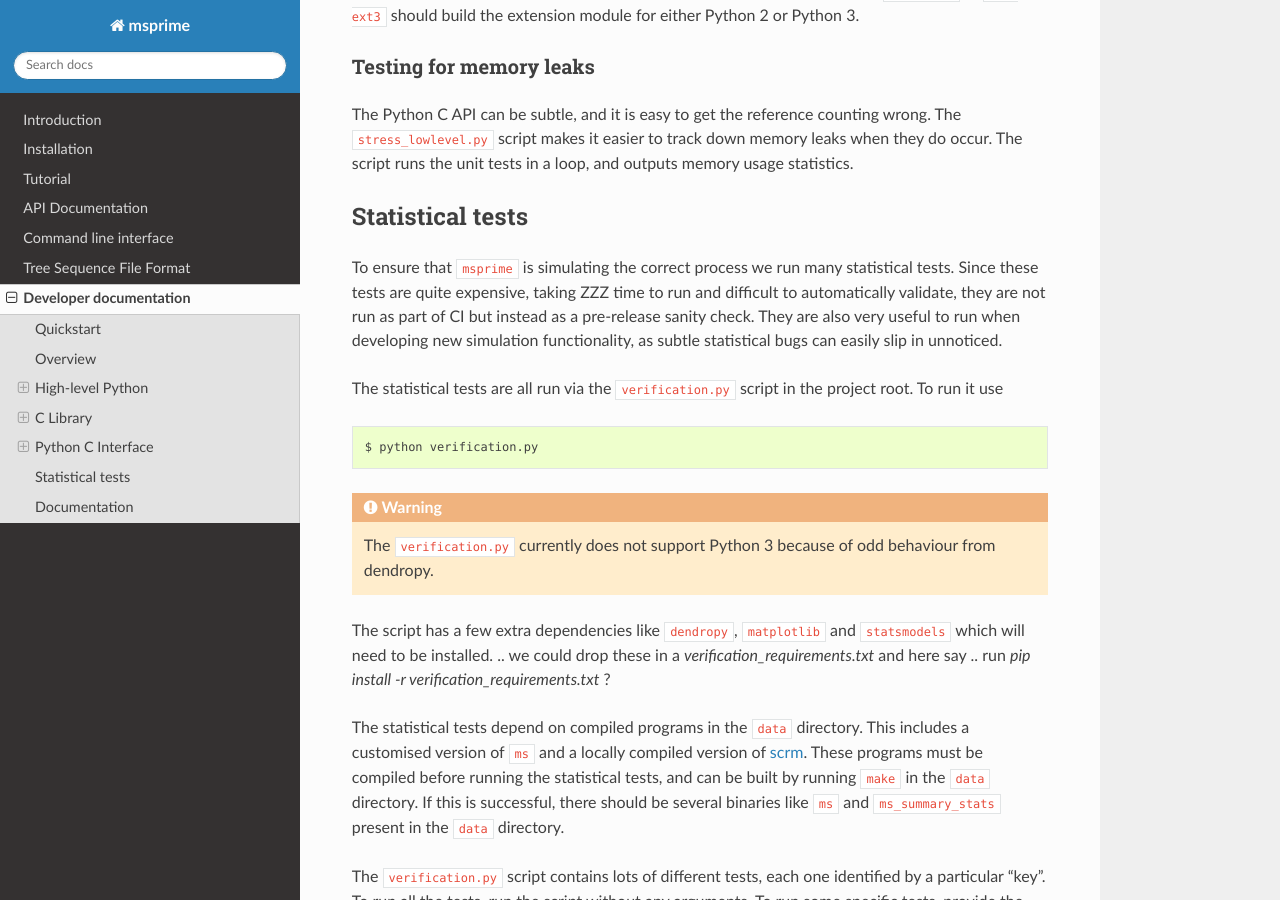
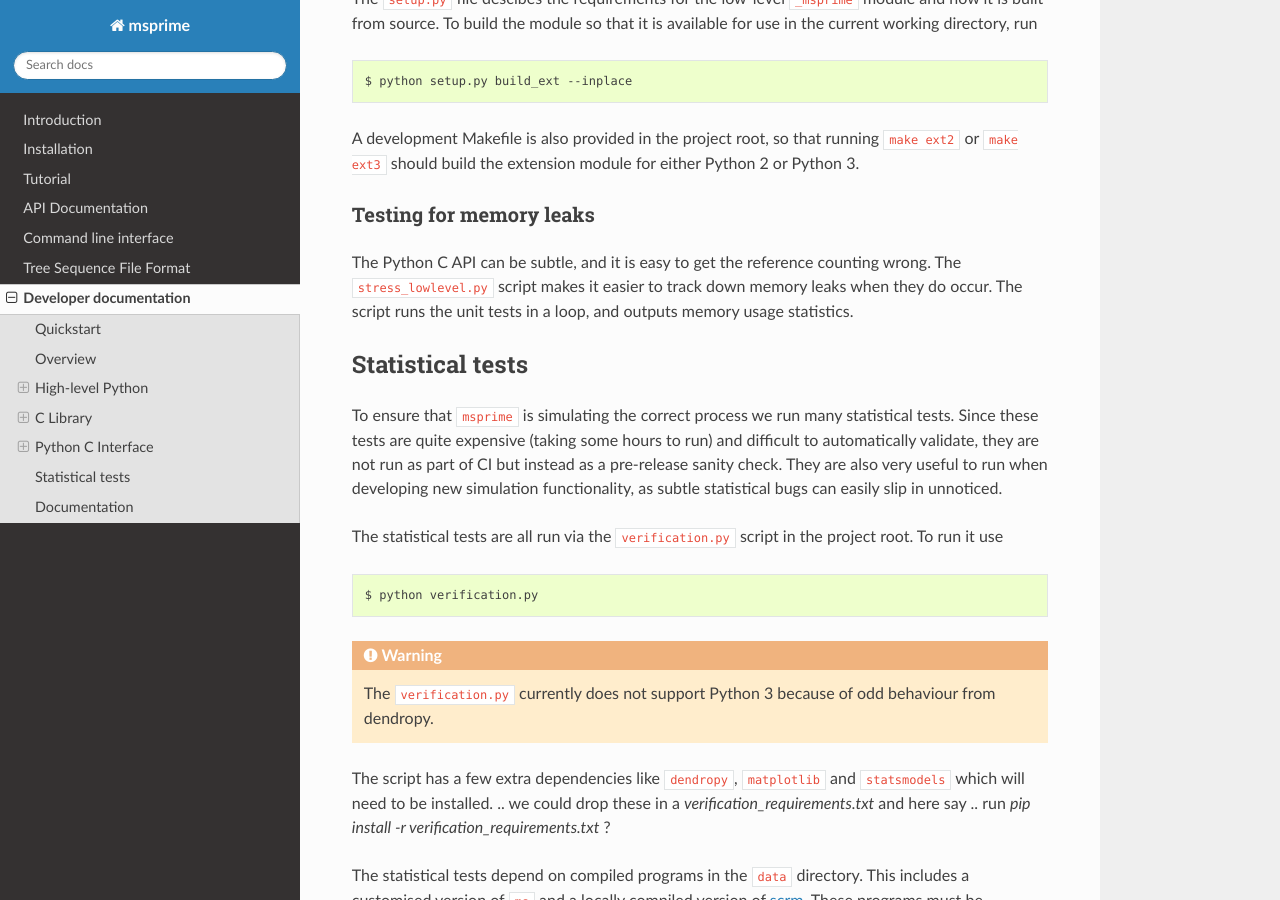
Before and after one commit to tskit-dev/msprime, a Sphinx documentation site: the page built from docs/development.rst, in a window 1280 px wide and 900 px high, scrolled down 6940 px. Built offline with Sphinx 7.4.7 and the Read the Docs theme 2.0.0, drawn with Linux system fonts in a browser that asks for light colours; the version number could not be read and is left out; some of the changed text lies outside the part shown.

Commit message:
Responses to some issues.

```diff
--- a/docs/development.rst
+++ b/docs/development.rst
@@ -68,7 +75,6 @@ should do the trick:
 
     # Run flake8 to check for lint errors.
     exec flake8 --max-line-length 89 setup.py msprime tests
-
 
 +++++++++
 Packaging
@@ -434,7 +439,7 @@ Statistical tests
 *****************
 
 To ensure that ``msprime`` is simulating the correct process we run many statistical
-tests. Since these tests are quite expensive, taking ZZZ time to run and
+tests. Since these tests are quite expensive (taking some hours to run) and
 difficult to automatically validate, they are not run as part of CI but instead
 as a pre-release sanity check. They are also very useful to run when developing
 new simulation functionality, as subtle statistical bugs can easily slip in
```
Also changed, not shown: other parts of docs/development.rst (+13 -7 lines).
